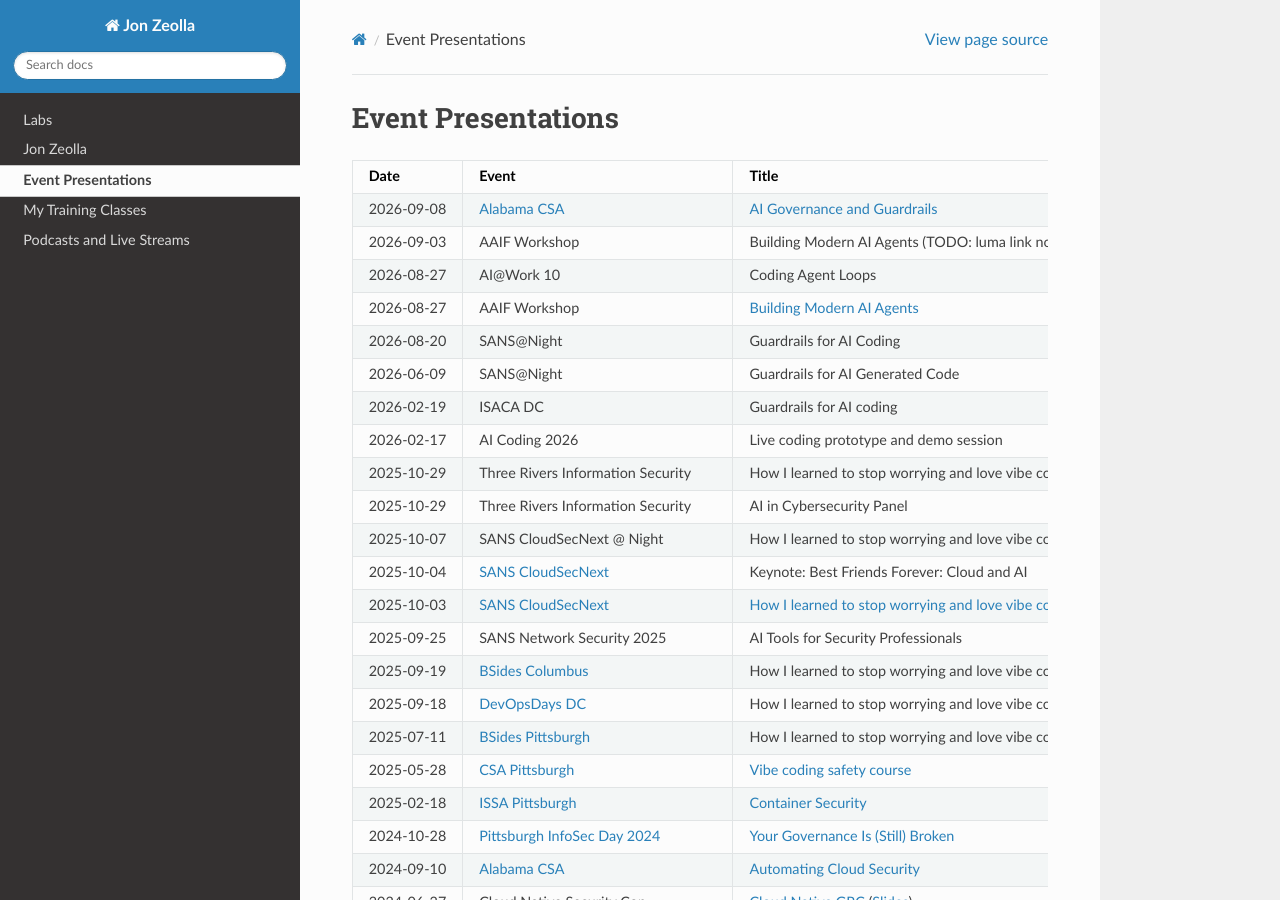
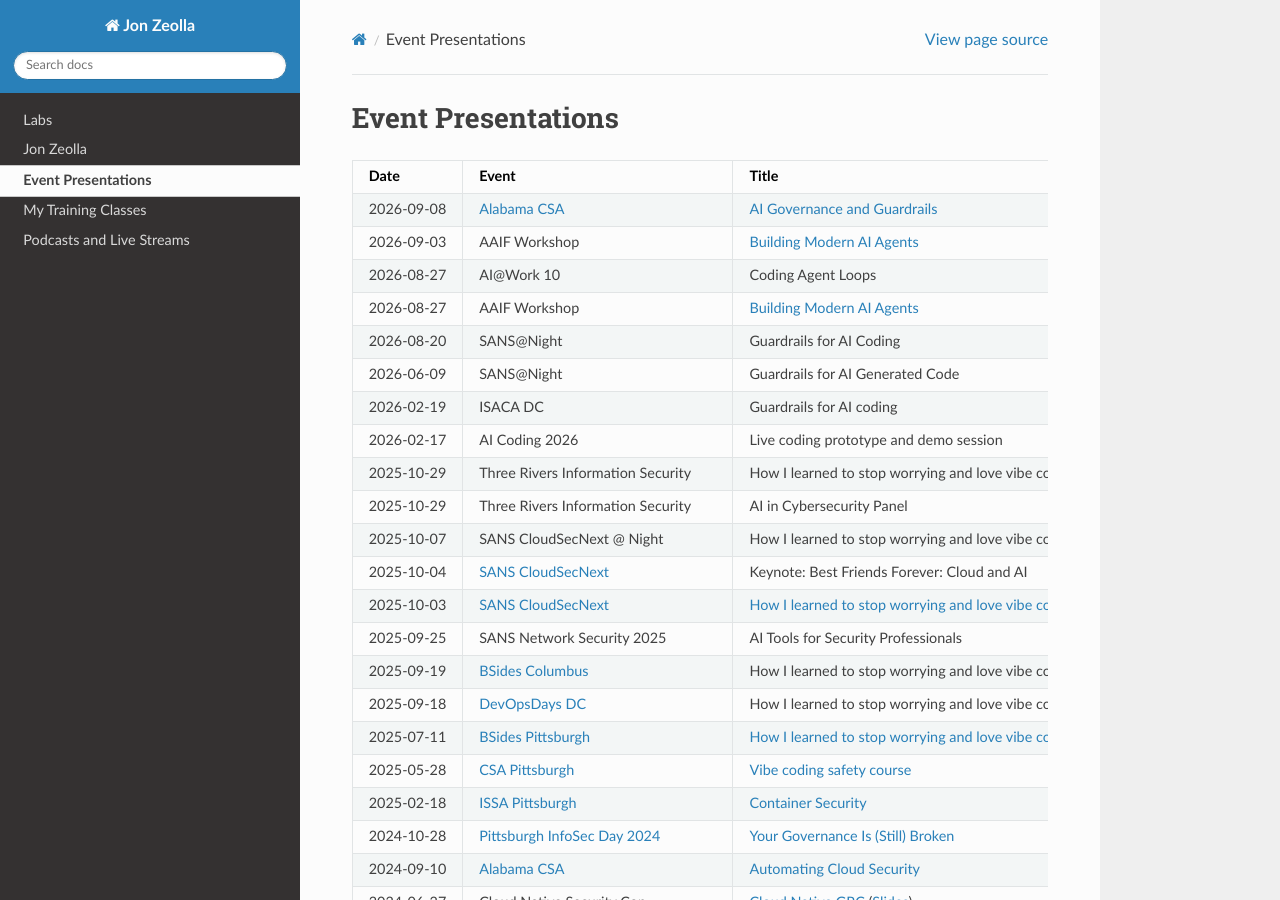
Before and after one commit to JonZeolla/JonZeolla.github.io, a Sphinx documentation site: the page built from docs/ref/jz-content.md, in a window 1280 px wide and 900 px high. Built offline with Sphinx 7.4.7 and the Read the Docs theme 3.1.0, drawn with Linux system fonts in a browser that asks for light colours; part of the change alters nothing that is shown.

Commit message:
chore: add BSides PGH 2025 recording and 9/3 AAIF luma link
Co-Authored-By: Claude Opus 5 <noreply@anthropic.com>
Claude-Session: https://claude.ai/code/session_01FMvgtbckH44s8k39iJ8cGk

```diff
--- a/docs/ref/jz-content.md
+++ b/docs/ref/jz-content.md
@@ -10,7 +10,7 @@ hidden: true
 | Date       | Event                                        | Title                                                                          |
 | ---------- | -------------------------------------------- | ------------------------------------------------------------------------------ |
 | 2026-09-08 | [Alabama CSA][Alabama-CSA]                   | [AI Governance and Guardrails][2026-CSABirm]                                   |
-| 2026-09-03 | AAIF Workshop                                | Building Modern AI Agents (TODO: luma link not yet created)                    |
+| 2026-09-03 | AAIF Workshop                                | [Building Modern AI Agents][2026-AAIF-Agents-0903]                             |
 | 2026-08-27 | AI@Work 10                                   | Coding Agent Loops                                                             |
 | 2026-08-27 | AAIF Workshop                                | [Building Modern AI Agents][2026-AAIF-Agents]                                  |
 | 2026-08-20 | SANS@Night                                   | Guardrails for AI Coding                                                       |
@@ -25,7 +25,7 @@ hidden: true
 | 2025-09-25 | SANS Network Security 2025                   | AI Tools for Security Professionals                                            |
 | 2025-09-19 | [BSides Columbus][2025-BSidesCol]            | How I learned to stop worrying and love vibe coding: security edition          |
 | 2025-09-18 | [DevOpsDays DC][2025-Devopsdays-dc]          | How I learned to stop worrying and love vibe coding: security edition          |
-| 2025-07-11 | [BSides Pittsburgh][2025-BSidesPGH]          | How I learned to stop worrying and love vibe coding: security edition          |
+| 2025-07-11 | [BSides Pittsburgh][2025-BSidesPGH]          | [How I learned to stop worrying and love vibe coding: security edition][BSPGH25] |
 | 2025-05-28 | [CSA Pittsburgh][2025-CSAPgh]                | [Vibe coding safety course][2025-CSA-coding-assist]                            |
 | 2025-02-18 | [ISSA Pittsburgh][2025-ISSA]                 | [Container Security][2025-container-security]                                  |
 | 2024-10-28 | [Pittsburgh InfoSec Day 2024][PGHINFOSECDAY] | [Your Governance Is (Still) Broken][2024-gov-still-broken]                     |
@@ -95,11 +95,13 @@ hidden: true
 You can also watch my recorded presentations by going to [this YouTube playlist](https://jonzeolla.com/youtube.html).
 
 [2026-AAIF-Agents]: https://luma.com/cpeus3f9 "Building Modern AI Agents"
+[2026-AAIF-Agents-0903]: https://luma.com/eob7xzdb "Building Modern AI Agents"
 [CSN25]: https://www.youtube.com/watch?v=XaosRsgGSX8 "How I learned to stop worrying and love vibe coding: security edition"
 [2025-Devopsdays-dc]: https://devopsdays.org/events/2025-washington-dc/welcome/ "How I learned to stop worrying and love vibe coding: security edition"
 [2025-CloudSecNext]: https://www.sans.org/cyber-security-training-events/cloudsecnext-summit-2025/ "How I learned to stop worrying and love vibe coding: security edition"
 [2025-BSidesCol]: https://www.bsidescolumbus.com/ "How I learned to stop worrying and love vibe coding: security edition"
 [2025-BSidesPGH]: https://bsidespgh.com/2025 "How I learned to stop worrying and love vibe coding: security edition"
+[BSPGH25]: https://youtu.be/oPhGKduOrKM "How I learned to stop worrying and love vibe coding: security edition"
 [2025-CSAPgh]: https://events.humanitix.com/csa-pittsburgh-chapter-in-person-meetup "Vibe coding safety course"
 [2025-CSA-coding-assist]: https://youtu.be/6s6K2zelYQo "Vibe coding safety course"
 [2025-container-security]: https://github.com/JonZeolla/monopreso/tree/main/presentations/2025-02-ISSA-Pittsburgh "Container Security"
```
